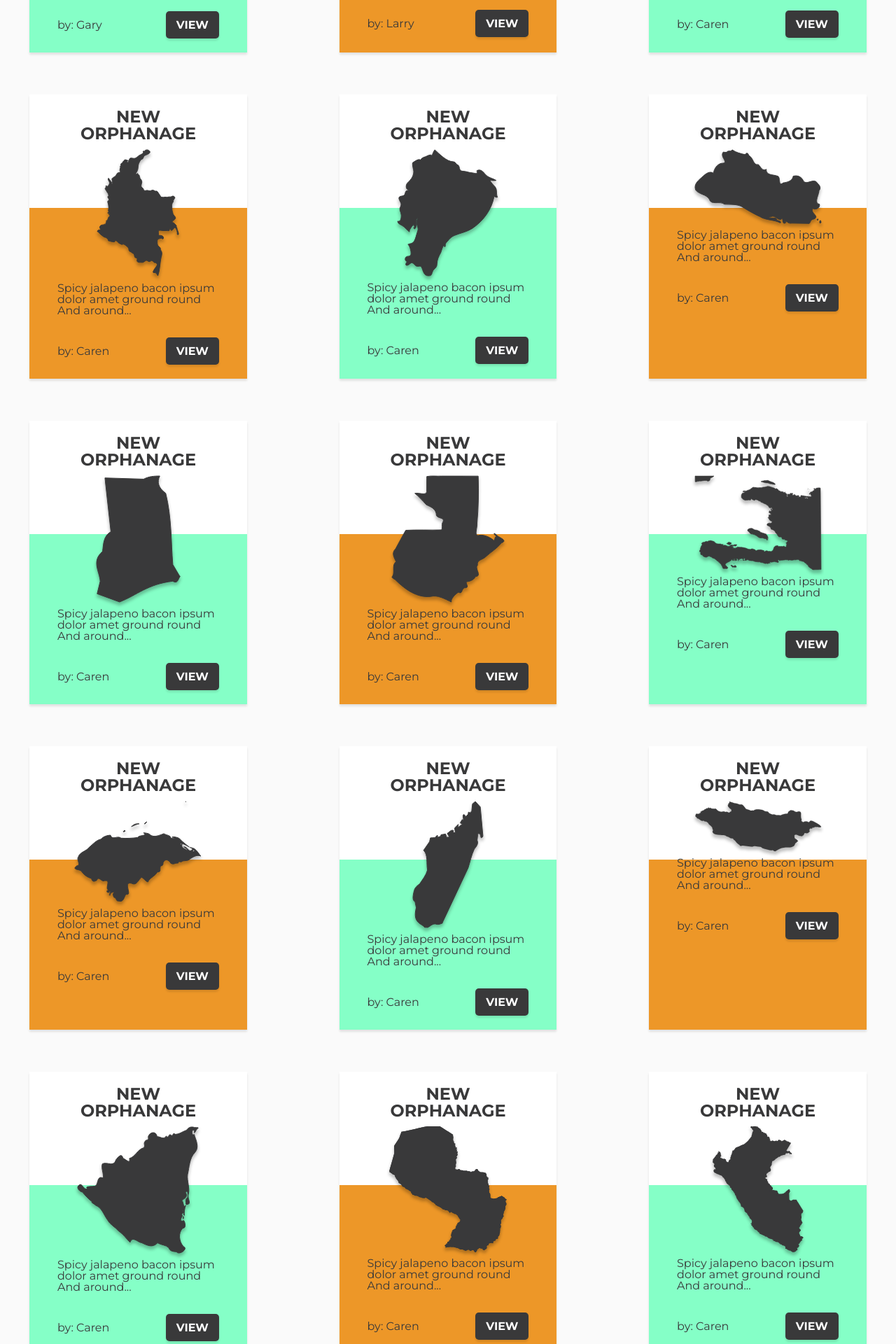
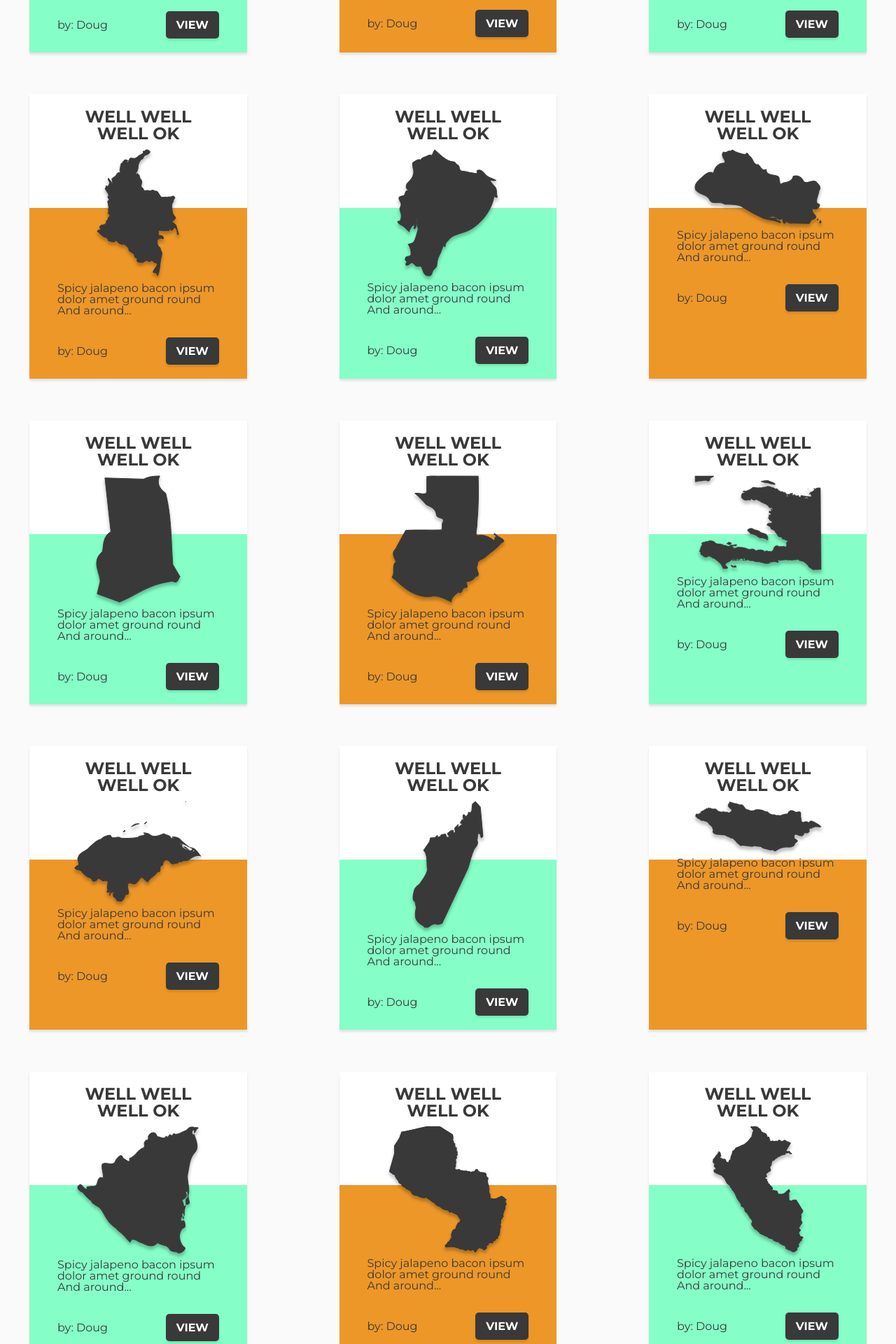
Before and after one commit to bountiful-development/frontend-coordinator-storytelling, a React (Create React App) app: page / in a window 1280 px wide. Shown: the part 500-2420 px from the top of the page at 70% size. Built offline with nearby package versions, Linux system fonts and the light colour scheme.

Commit message:
made card a seperate component

```diff
--- /dev/null
+++ b/src/components/Card/Card.js
@@ -0,0 +1,89 @@
+import React from 'react';
+import styled from 'styled-components';
+import Icon from '../../utilities/Icon';
+
+const Card = ({ title, excerpt, author, country }) => {
+  return (
+    <StyledCard>
+      <h3>{title}</h3>
+      <Icon name={country} />
+      <p>{excerpt}</p>
+      <div className="card-footer">
+        <p>by: {author}</p>
+        <ViewButton>View</ViewButton>
+      </div>
+    </StyledCard>
+  );
+};
+
+const StyledCard = styled.div`
+  width: 26%;
+  overflow: hidden;
+  /* background: #fff; */
+  box-shadow: 0 3px 3px rgba(0, 0, 0, 0.1);
+  display: flex;
+  flex-direction: column;
+  padding: 2rem 4rem;
+  margin-bottom: 6rem;
+  background: linear-gradient(
+    to top,
+    #85ffc7 0%,
+    #85ffc7 60%,
+    #85ffc7 60%,
+    white 60%,
+    white 100%
+  );
+
+  &:nth-child(even) {
+    background: linear-gradient(
+      to top,
+      #ed9728 0%,
+      #ed9728 60%,
+      #ed9728 60%,
+      white 60%,
+      white 100%
+    );
+  }
+  h3 {
+    font-size: 2.4rem;
+    font-weight: 700;
+    text-transform: uppercase;
+    text-align: center;
+    margin-bottom: 1rem;
+  }
+  p {
+    margin-bottom: 3rem;
+    /* font-weight: 700; */
+  }
+  svg {
+    align-self: center;
+  }
+  .card-footer {
+    display: flex;
+    align-items: center;
+    p {
+      margin-bottom: 0;
+    }
+  }
+`;
+
+const ViewButton = styled.button`
+  background: #39393a;
+  font-size: inherit;
+  padding: 1rem 1.5rem;
+  display: flex;
+  text-transform: uppercase;
+  font-family: inherit;
+  color: #fff;
+  font-weight: 700;
+  border: transparent;
+  border-radius: 5px;
+  box-shadow: 0 3px 3px rgba(0, 0, 0, 0.1);
+  margin-left: auto;
+  cursor: pointer;
+  transition: all 0.2s;
+  &:hover {
+    background: #edaf5f;
+  }
+`;
+export default Card;
--- a/src/views/DonorHomeView.js
+++ b/src/views/DonorHomeView.js
@@ -1,7 +1,7 @@
 import React, { Component } from 'react';
+import styled from 'styled-components';
+import Card from '../components/Card/Card';
 import Navigation from '../components/Navigation/Navigation';
-import styled from 'styled-components';
-import Icon from '../utilities/Icon';
 
 class DonorHomeView extends Component {
   state = {};
@@ -12,215 +12,158 @@ class DonorHomeView extends Component {
         <Container>
           <PageHeading>Our Stories</PageHeading>
           <CardContainer>
-            <Card>
-              <h3>A new thing to say</h3>
-              <Icon name="brazil" />
-              <p>
-                Spicy jalapeno bacon ipsum dolor amet ground round And around...{' '}
-              </p>
-              <div className="card-footer">
-                <p>by: Gary</p>
-                <ViewButton>View</ViewButton>
-              </div>
-            </Card>
-            <Card>
-              <h3>Water is flowing</h3>
-              <Icon name="bolivia" />
-              <p>
-                Spicy jalapeno bacon ipsum dolor amet ground round And around...{' '}
-              </p>
-              <div className="card-footer">
-                <p>by: Larry</p>
-                <ViewButton>View</ViewButton>
-              </div>
-            </Card>
-            <Card>
-              <h3>New Orphanage</h3>
-              <Icon name="cambodia" />
-              <p>
-                Spicy jalapeno bacon ipsum dolor amet ground round And around...{' '}
-              </p>
-              <div className="card-footer">
-                <p>by: Caren</p>
-                <ViewButton>View</ViewButton>
-              </div>
-            </Card>
-            <Card>
-              <h3>New Orphanage</h3>
-              <Icon name="colombia" />
-              <p>
-                Spicy jalapeno bacon ipsum dolor amet ground round And around...{' '}
-              </p>
-              <div className="card-footer">
-                <p>by: Caren</p>
-                <ViewButton>View</ViewButton>
-              </div>
-            </Card>
-            <Card>
-              <h3>New Orphanage</h3>
-              <Icon name="ecuador" />
-              <p>
-                Spicy jalapeno bacon ipsum dolor amet ground round And around...{' '}
-              </p>
-              <div className="card-footer">
-                <p>by: Caren</p>
-                <ViewButton>View</ViewButton>
-              </div>
-            </Card>
-            <Card>
-              <h3>New Orphanage</h3>
-              <Icon name="el salvador" />
-              <p>
-                Spicy jalapeno bacon ipsum dolor amet ground round And around...{' '}
-              </p>
-              <div className="card-footer">
-                <p>by: Caren</p>
-                <ViewButton>View</ViewButton>
-              </div>
-            </Card>
-            <Card>
-              <h3>New Orphanage</h3>
-              <Icon name="ghana" />
-              <p>
-                Spicy jalapeno bacon ipsum dolor amet ground round And around...{' '}
-              </p>
-              <div className="card-footer">
-                <p>by: Caren</p>
-                <ViewButton>View</ViewButton>
-              </div>
-            </Card>
-            <Card>
-              <h3>New Orphanage</h3>
-              <Icon name="guatemala" />
-              <p>
-                Spicy jalapeno bacon ipsum dolor amet ground round And around...{' '}
-              </p>
-              <div className="card-footer">
-                <p>by: Caren</p>
-                <ViewButton>View</ViewButton>
-              </div>
-            </Card>
-            <Card>
-              <h3>New Orphanage</h3>
-              <Icon name="haiti" />
-              <p>
-                Spicy jalapeno bacon ipsum dolor amet ground round And around...{' '}
-              </p>
-              <div className="card-footer">
-                <p>by: Caren</p>
-                <ViewButton>View</ViewButton>
-              </div>
-            </Card>
-            <Card>
-              <h3>New Orphanage</h3>
-              <Icon name="honduras" />
-              <p>
-                Spicy jalapeno bacon ipsum dolor amet ground round And around...{' '}
-              </p>
-              <div className="card-footer">
-                <p>by: Caren</p>
-                <ViewButton>View</ViewButton>
-              </div>
-            </Card>
-            <Card>
-              <h3>New Orphanage</h3>
-              <Icon name="madagascar" />
-              <p>
-                Spicy jalapeno bacon ipsum dolor amet ground round And around...{' '}
-              </p>
-              <div className="card-footer">
-                <p>by: Caren</p>
-                <ViewButton>View</ViewButton>
-              </div>
-            </Card>
-            <Card>
-              <h3>New Orphanage</h3>
-              <Icon name="mongolia" />
-              <p>
-                Spicy jalapeno bacon ipsum dolor amet ground round And around...{' '}
-              </p>
-              <div className="card-footer">
-                <p>by: Caren</p>
-                <ViewButton>View</ViewButton>
-              </div>
-            </Card>
-            <Card>
-              <h3>New Orphanage</h3>
-              <Icon name="nicaragua" />
-              <p>
-                Spicy jalapeno bacon ipsum dolor amet ground round And around...{' '}
-              </p>
-              <div className="card-footer">
-                <p>by: Caren</p>
-                <ViewButton>View</ViewButton>
-              </div>
-            </Card>
-            <Card>
-              <h3>New Orphanage</h3>
-              <Icon name="paraguay" />
-              <p>
-                Spicy jalapeno bacon ipsum dolor amet ground round And around...{' '}
-              </p>
-              <div className="card-footer">
-                <p>by: Caren</p>
-                <ViewButton>View</ViewButton>
-              </div>
-            </Card>
-            <Card>
-              <h3>New Orphanage</h3>
-              <Icon name="peru" />
-              <p>
-                Spicy jalapeno bacon ipsum dolor amet ground round And around...{' '}
-              </p>
-              <div className="card-footer">
-                <p>by: Caren</p>
-                <ViewButton>View</ViewButton>
-              </div>
-            </Card>
-            <Card>
-              <h3>New Orphanage</h3>
-              <Icon name="philippines" />
-              <p>
-                Spicy jalapeno bacon ipsum dolor amet ground round And around...{' '}
-              </p>
-              <div className="card-footer">
-                <p>by: Caren</p>
-                <ViewButton>View</ViewButton>
-              </div>
-            </Card>
-            <Card>
-              <h3>New Orphanage</h3>
-              <Icon name="sierra leone" />
-              <p>
-                Spicy jalapeno bacon ipsum dolor amet ground round And around...{' '}
-              </p>
-              <div className="card-footer">
-                <p>by: Caren</p>
-                <ViewButton>View</ViewButton>
-              </div>
-            </Card>
-            <Card>
-              <h3>New Orphanage</h3>
-              <Icon name="zimbabwe" />
-              <p>
-                Spicy jalapeno bacon ipsum dolor amet ground round And around...{' '}
-              </p>
-              <div className="card-footer">
-                <p>by: Caren</p>
-                <ViewButton>View</ViewButton>
-              </div>
-            </Card>
-            <Card>
-              <h3>New Orphanage</h3>
-              <Icon name="kiribati" />
-              <p>
-                Spicy jalapeno bacon ipsum dolor amet ground round And around...{' '}
-              </p>
-              <div className="card-footer">
-                <p>by: Caren</p>
-                <ViewButton>View</ViewButton>
-              </div>
-            </Card>
+            <Card
+              title="Well Well Well ok"
+              excerpt={
+                'Spicy jalapeno bacon ipsum dolor amet ground round And around...'
+              }
+              author="Doug"
+              country="brazil"
+            />
+            <Card
+              title="Well Well Well ok"
+              excerpt={
+                'Spicy jalapeno bacon ipsum dolor amet ground round And around...'
+              }
+              author="Doug"
+              country="bolivia"
+            />
+            <Card
+              title="Well Well Well ok"
+              excerpt={
+                'Spicy jalapeno bacon ipsum dolor amet ground round And around...'
+              }
+              author="Doug"
+              country="cambodia"
+            />
+            <Card
+              title="Well Well Well ok"
+              excerpt={
+                'Spicy jalapeno bacon ipsum dolor amet ground round And around...'
+              }
+              author="Doug"
+              country="colombia"
+            />
+            <Card
+              title="Well Well Well ok"
+              excerpt={
+                'Spicy jalapeno bacon ipsum dolor amet ground round And around...'
+              }
+              author="Doug"
+              country="ecuador"
+            />
+            <Card
+              title="Well Well Well ok"
+              excerpt={
+                'Spicy jalapeno bacon ipsum dolor amet ground round And around...'
+              }
+              author="Doug"
+              country="el salvador"
+            />
+            <Card
+              title="Well Well Well ok"
+              excerpt={
+                'Spicy jalapeno bacon ipsum dolor amet ground round And around...'
+              }
+              author="Doug"
+              country="ghana"
+            />
+            <Card
+              title="Well Well Well ok"
+              excerpt={
+                'Spicy jalapeno bacon ipsum dolor amet ground round And around...'
+              }
+              author="Doug"
+              country="guatemala"
+            />
+            <Card
+              title="Well Well Well ok"
+              excerpt={
+                'Spicy jalapeno bacon ipsum dolor amet ground round And around...'
+              }
+              author="Doug"
+              country="haiti"
+            />
+            <Card
+              title="Well Well Well ok"
+              excerpt={
+                'Spicy jalapeno bacon ipsum dolor amet ground round And around...'
+              }
+              author="Doug"
+              country="honduras"
+            />
+            <Card
+              title="Well Well Well ok"
+              excerpt={
+                'Spicy jalapeno bacon ipsum dolor amet ground round And around...'
+              }
+              author="Doug"
+              country="madagascar"
+            />
+            <Card
+              title="Well Well Well ok"
+              excerpt={
+                'Spicy jalapeno bacon ipsum dolor amet ground round And around...'
+              }
+              author="Doug"
+              country="mongolia"
+            />
+            <Card
+              title="Well Well Well ok"
+              excerpt={
+                'Spicy jalapeno bacon ipsum dolor amet ground round And around...'
+              }
+              author="Doug"
+              country="nicaragua"
+            />
+            <Card
+              title="Well Well Well ok"
+              excerpt={
+                'Spicy jalapeno bacon ipsum dolor amet ground round And around...'
+              }
+              author="Doug"
+              country="paraguay"
+            />
+            <Card
+              title="Well Well Well ok"
+              excerpt={
+                'Spicy jalapeno bacon ipsum dolor amet ground round And around...'
+              }
+              author="Doug"
+              country="peru"
+            />
+            <Card
+              title="Well Well Well ok"
+              excerpt={
+                'Spicy jalapeno bacon ipsum dolor amet ground round And around...'
+              }
+              author="Doug"
+              country="philippines"
+            />
+            <Card
+              title="Well Well Well ok"
+              excerpt={
+                'Spicy jalapeno bacon ipsum dolor amet ground round And around...'
+              }
+              author="Doug"
+              country="sierra leone"
+            />
+            <Card
+              title="Well Well Well ok"
+              excerpt={
+                'Spicy jalapeno bacon ipsum dolor amet ground round And around...'
+              }
+              author="Doug"
+              country="zimbabwe"
+            />
+            <Card
+              title="Well Well Well ok"
+              excerpt={
+                'Spicy jalapeno bacon ipsum dolor amet ground round And around...'
+              }
+              author="Doug"
+              country="kiribati"
+            />
           </CardContainer>
         </Container>
       </StyledDonorHomeView>
@@ -252,75 +195,4 @@ const CardContainer = styled.div`
   width: 100%;
 `;
 
-const Card = styled.div`
-  width: 26%;
-  overflow: hidden;
-  /* background: #fff; */
-  box-shadow: 0 3px 3px rgba(0, 0, 0, 0.1);
-  display: flex;
-  flex-direction: column;
-  padding: 2rem 4rem;
-  margin-bottom: 6rem;
-  background: linear-gradient(
-    to top,
-    #85ffc7 0%,
-    #85ffc7 60%,
-    #85ffc7 60%,
-    white 60%,
-    white 100%
-  );
-
-  &:nth-child(even) {
-    background: linear-gradient(
-      to top,
-      #ed9728 0%,
-      #ed9728 60%,
-      #ed9728 60%,
-      white 60%,
-      white 100%
-    );
-  }
-  h3 {
-    font-size: 2.4rem;
-    font-weight: 700;
-    text-transform: uppercase;
-    text-align: center;
-    margin-bottom: 1rem;
-  }
-  p {
-    margin-bottom: 3rem;
-    /* font-weight: 700; */
-  }
-  svg {
-    align-self: center;
-  }
-  .card-footer {
-    display: flex;
-    align-items: center;
-    p {
-      margin-bottom: 0;
-    }
-  }
-`;
-
-const ViewButton = styled.button`
-  background: #39393a;
-  font-size: inherit;
-  padding: 1rem 1.5rem;
-  display: flex;
-  text-transform: uppercase;
-  font-family: inherit;
-  color: #fff;
-  font-weight: 700;
-  border: transparent;
-  border-radius: 5px;
-  box-shadow: 0 3px 3px rgba(0, 0, 0, 0.1);
-  margin-left: auto;
-  cursor: pointer;
-  transition: all 0.2s;
-  &:hover {
-    background: #edaf5f;
-  }
-`;
-
 export default DonorHomeView;
```
